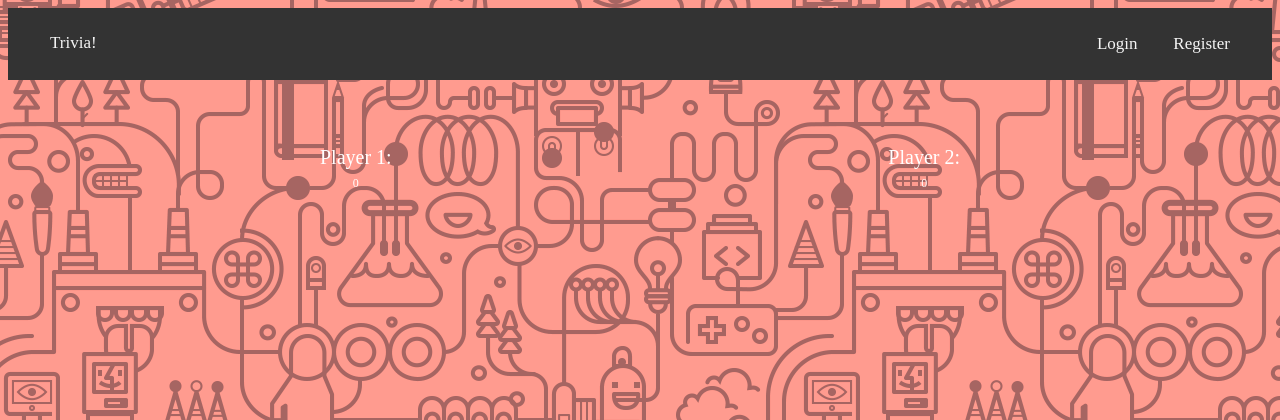
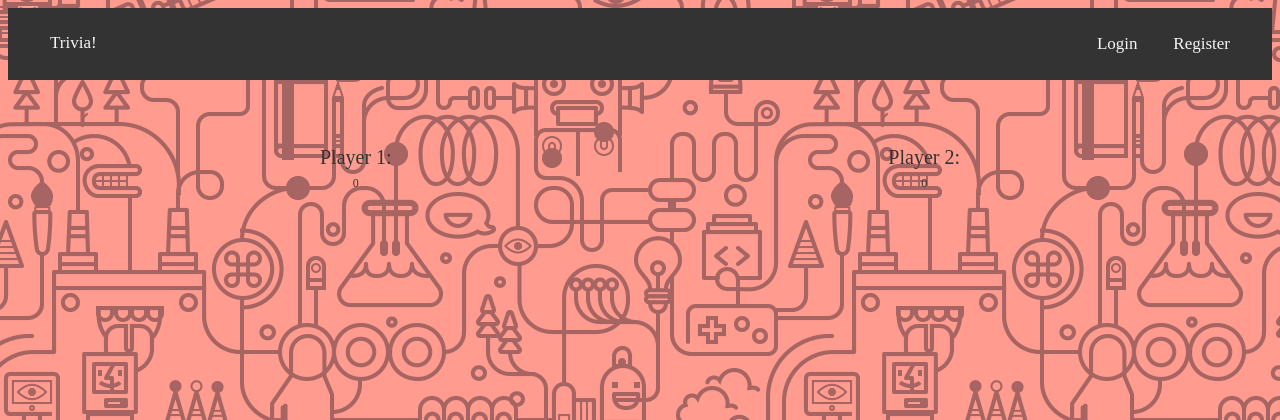
Before and after one commit to jorgerivero3/project_2, a Flask app: page /game/1 in a window 1280 px wide. Shown: the top 420 px of the page. Run offline with Flask 2, Linux system fonts and the light colour scheme; data that the repository does not hold is empty; some web fonts are replaced.

Commit message:
changed some colors from white to #333333

```diff
--- a/Application/static/style.css
+++ b/Application/static/style.css
@@ -40,7 +40,7 @@ h1 {
 	top: 90px;
 }
 #scores p{
-	color: white;
+	color: #333333;
 	font-size: 20px;
 }
 #scores #ply1{
@@ -99,7 +99,7 @@ h1 {
 .theForm {
   font-family: 'HankenBook';
   font-size: 12px;
-  color: white;
+  color: #333333;
 }
 
 .navBar {
```
